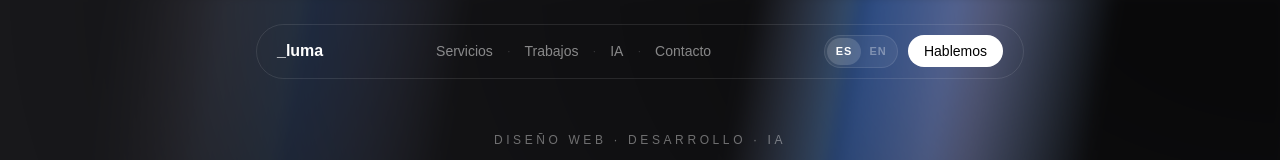
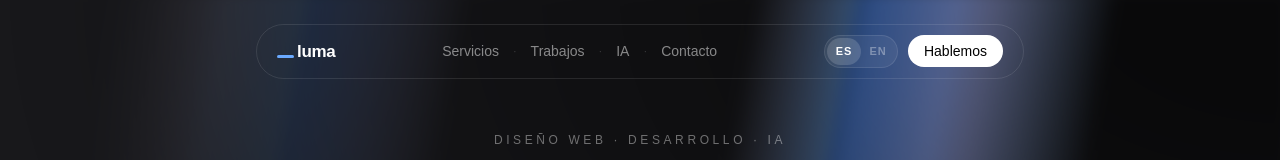
Before and after one commit to DavidRprt/luma-landing, a Next.js app: page / in a window 1280 px wide. Shown: the top 160 px of the page. Built offline with nearby package versions, Linux system fonts and the light colour scheme; no server answers.

Commit message:
agregando logo

```diff
--- a/app/components/NavBar.tsx
+++ b/app/components/NavBar.tsx
@@ -45,11 +45,19 @@ const NavBar = ({ lang, setLang }: Props) => {
         className="flex items-center justify-between gap-4 rounded-full px-5 py-2.5 transition-all duration-500"
       >
         {/* Logo */}
-        <a
-          href="#hero"
-          className="text-white text-base font-semibold hover:opacity-70 transition-opacity duration-300 shrink-0"
-        >
-          _luma
+        <a href="#hero" className="group relative shrink-0 flex items-center gap-0">
+          {/* underscore + dot */}
+          <span className="relative inline-flex flex-col items-center mr-[3px]" style={{ width: 17, gap: 3.5 }}>
+            <span
+              className="logo-dot rounded-full bg-white opacity-0 group-hover:opacity-100 transition-opacity duration-200"
+              style={{ width: 6, height: 6 }}
+            />
+            <span
+              className="logo-bar rounded-sm bg-[#6aa9ff]"
+              style={{ width: 17, height: 3 }}
+            />
+          </span>
+          <span className="text-white font-semibold" style={{ fontSize: 17, letterSpacing: "-0.02em" }}>luma</span>
         </a>
 
         {/* Nav links con puntos y subrayado */}
--- a/app/globals.css
+++ b/app/globals.css
@@ -334,6 +334,39 @@ section {
   }
 }
 
+/* Logo trampoline — 0%=100% at peak so loop is seamless */
+@keyframes trampoline-dot {
+  0%   { transform: translateY(-7px);  animation-timing-function: cubic-bezier(0.55,0,0.85,0.08); }
+  38%  { transform: translateY(0);     animation-timing-function: cubic-bezier(0.12,0.95,0.45,1); }
+  54%  { transform: translateY(-3px);  animation-timing-function: cubic-bezier(0.55,0,0.85,0.08); }
+  66%  { transform: translateY(0);     animation-timing-function: cubic-bezier(0.12,0.95,0.45,1); }
+  76%  { transform: translateY(-1.5px);animation-timing-function: cubic-bezier(0.55,0,0.85,0.08); }
+  83%  { transform: translateY(0);     animation-timing-function: cubic-bezier(0.1,1,0.35,1); }
+  100% { transform: translateY(-7px);  }
+}
+
+@keyframes trampoline-bar {
+  0%,100%{ transform: scaleY(1) scaleX(1); }
+  35%    { transform: scaleY(1) scaleX(1); }
+  40%    { transform: scaleY(0.38) scaleX(1.55); animation-timing-function: ease-out; }
+  48%    { transform: scaleY(1) scaleX(1); }
+  63%    { transform: scaleY(1) scaleX(1); }
+  67%    { transform: scaleY(0.58) scaleX(1.3); animation-timing-function: ease-out; }
+  73%    { transform: scaleY(1) scaleX(1); }
+  80%    { transform: scaleY(1) scaleX(1); }
+  83%    { transform: scaleY(0.72) scaleX(1.15); animation-timing-function: ease-out; }
+  88%    { transform: scaleY(1) scaleX(1); }
+}
+
+.group:hover .logo-dot {
+  animation: trampoline-dot 1.6s linear infinite;
+}
+
+.group:hover .logo-bar {
+  animation: trampoline-bar 1.6s linear infinite;
+  transform-origin: center;
+}
+
 /* Hero text slider */
 .slide {
   display: inline-block;
--- a/app/layout.tsx
+++ b/app/layout.tsx
@@ -5,7 +5,7 @@ import { cn } from "@/lib/utils";
 
 const inter = Inter({ subsets: ["latin"], variable: "--font-sans", display: "swap" });
 
-const SITE_URL = process.env.NEXT_PUBLIC_SITE_URL ?? "https://luma.com";
+const SITE_URL = process.env.NEXT_PUBLIC_SITE_URL ?? "https://underluma.com";
 
 export const metadata: Metadata = {
   metadataBase: new URL(SITE_URL),
@@ -28,8 +28,8 @@ export const metadata: Metadata = {
   },
   openGraph: {
     type: "website",
-    locale: "es_AR",
-    alternateLocale: "en_US",
+    locale: "en_US",
+    alternateLocale: "es_AR",
     url: SITE_URL,
     siteName: "_luma",
     title: "_luma — sitios web modernos con IA",
```
